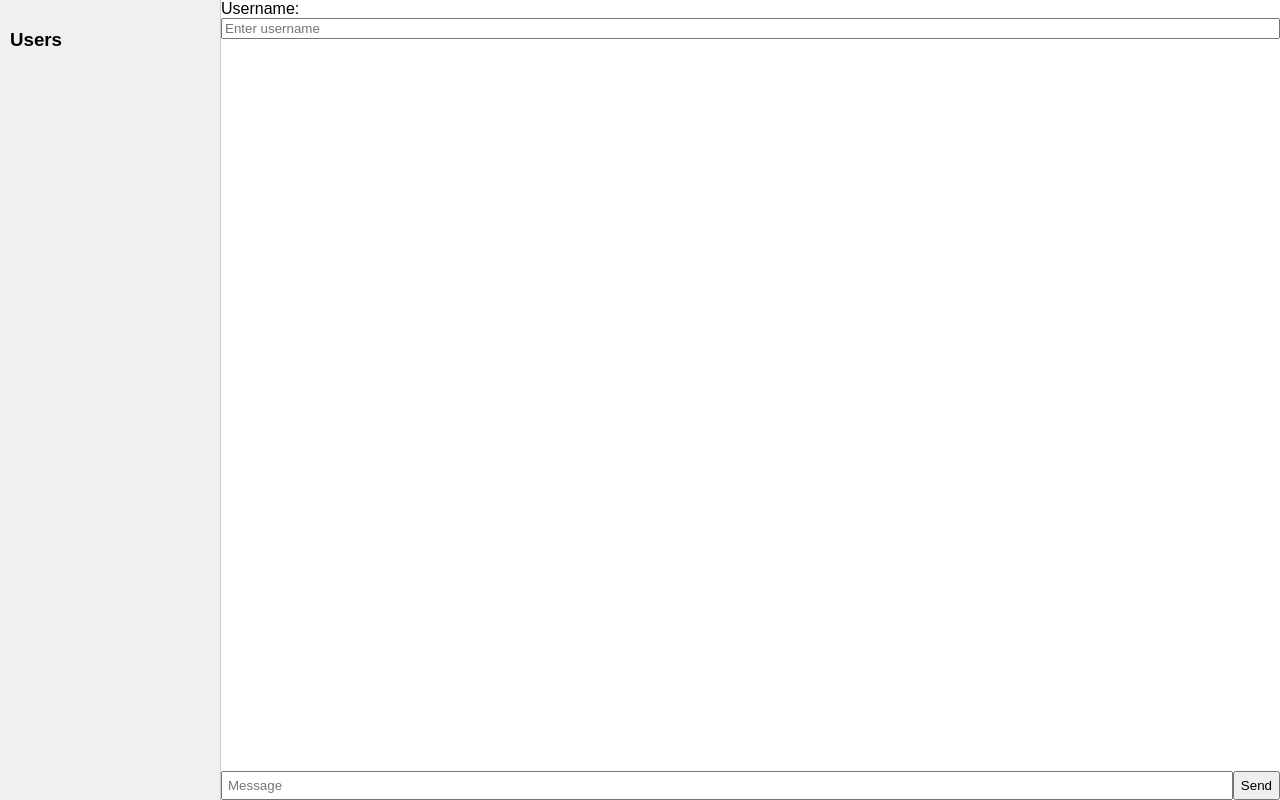
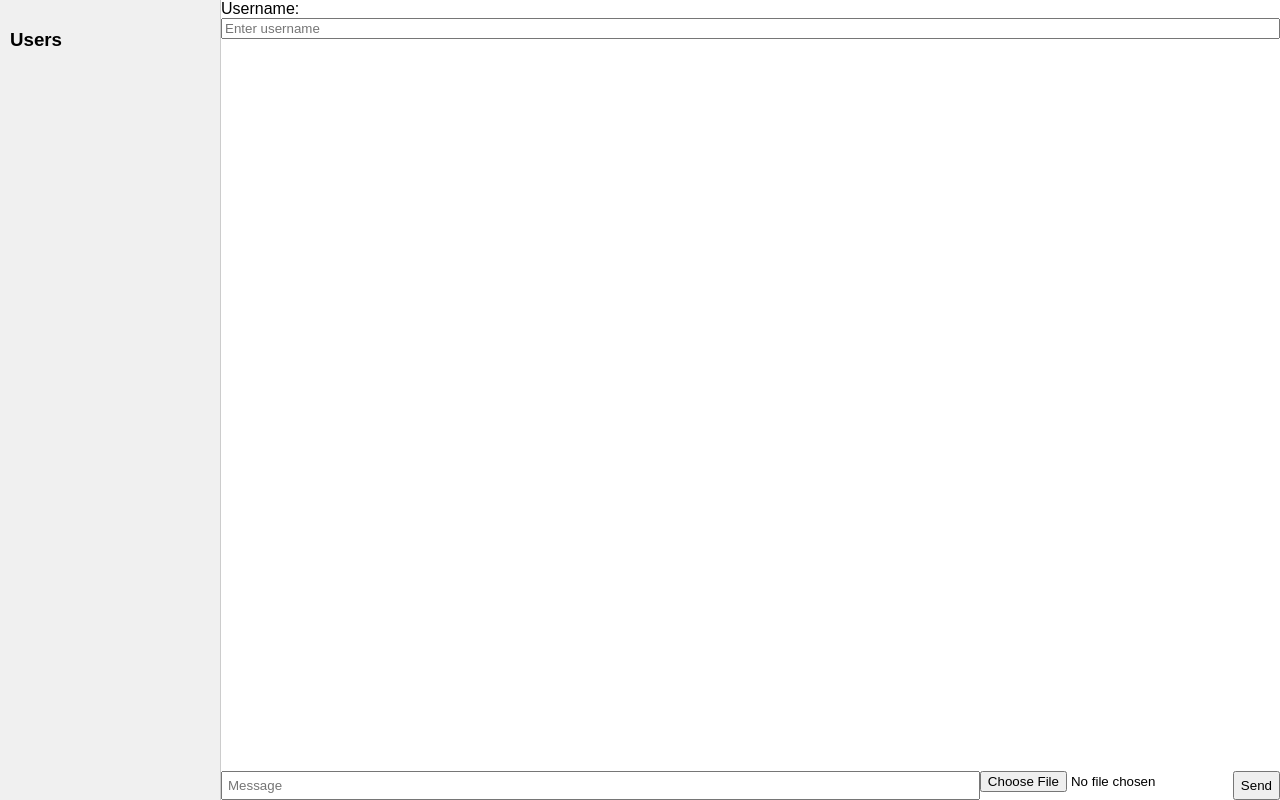
Before and after one commit to PsueMori/chatroom, a website: page public/index.html in a window 1280 px wide. Drawn offline with nearby package versions, Linux system fonts and the light colour scheme; no server answers.

Commit message:
Add file input to message form
Added a file input to the message form for file uploads.

```diff
--- a/public/index.html
+++ b/public/index.html
@@ -26,9 +26,10 @@ li { padding: 5px; }
   <ul id="messages"></ul>
 
   <form id="form">
-    <input id="input" autocomplete="off" placeholder="Message">
-    <button>Send</button>
-  </form>
+  <input id="input" autocomplete="off" placeholder="Message">
+  <input type="file" id="fileInput">
+  <button>Send</button>
+</form>
 </div>
 
 <script src="/socket.io/socket.io.js"></script>
```
